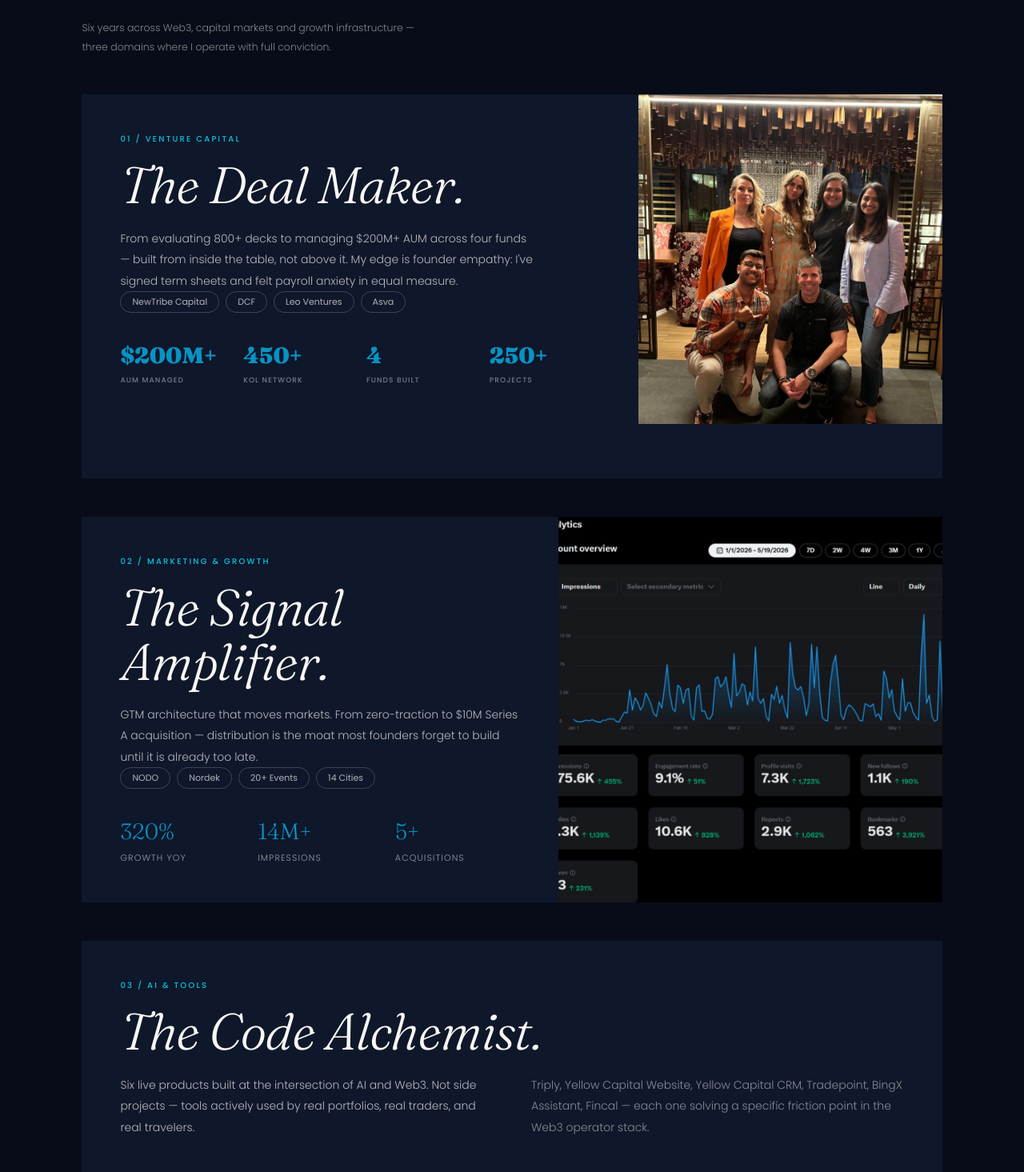
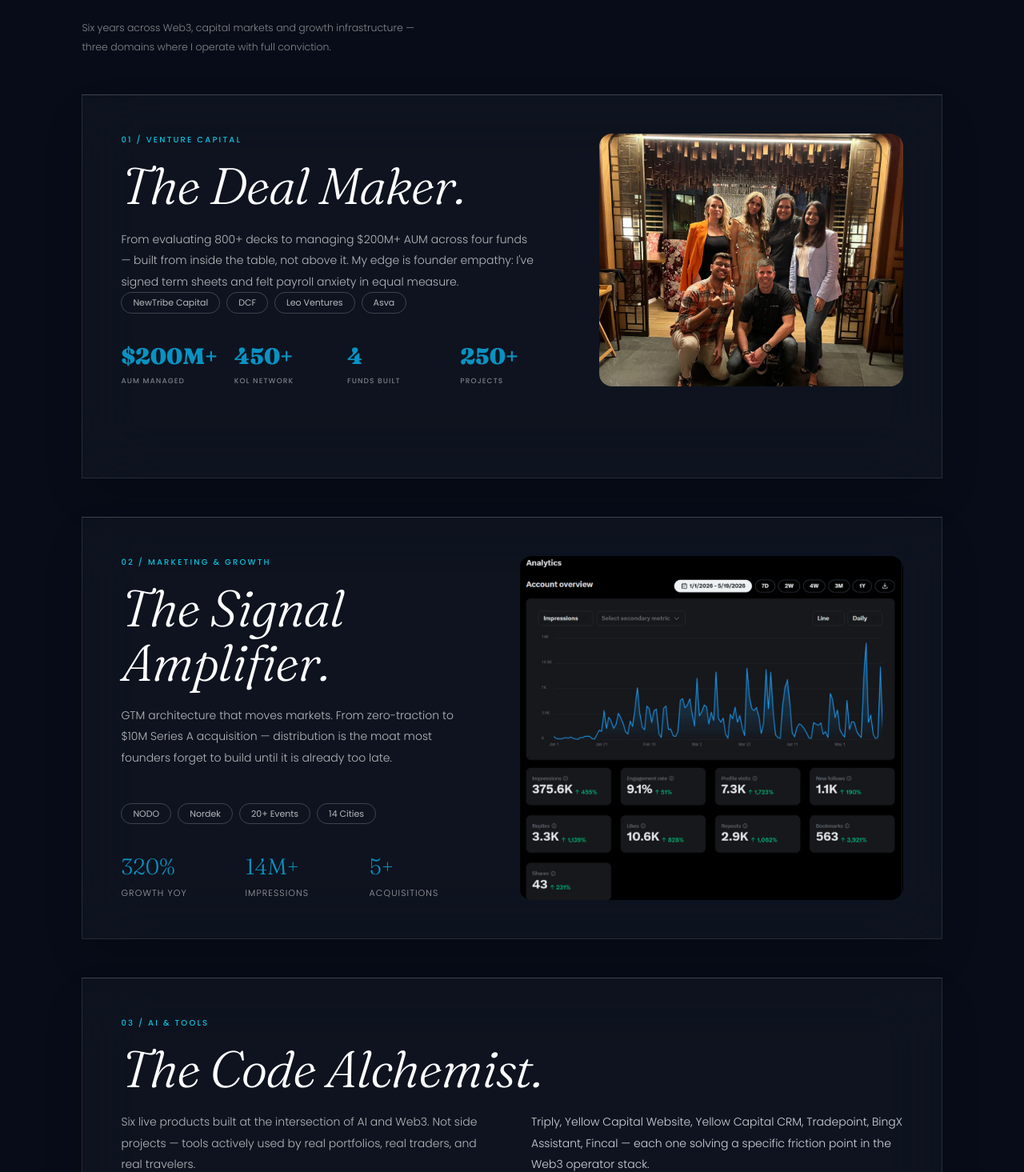
Before and after one commit to Viivek16/portfolio, a React (Vite) app: page / in a window 1280 px wide. Shown: the part 2405-3870 px from the top of the page at 80% size. Built offline with nearby package versions, Linux system fonts and the light colour scheme; a web font is replaced by a local one.

Commit message:
Fix UI/UX: Apply glassmorphism styling to ThreePillars cards

```diff
--- a/src/components/ThreePillars.jsx
+++ b/src/components/ThreePillars.jsx
@@ -20,24 +20,24 @@ const ThreePillars = () => {
       <div className="flex flex-col gap-12 w-full">
 
         {/* Card 1 */}
-        <div className="w-full min-h-[60vh] rounded-3xl bg-[#0f172a] overflow-hidden">
-          <div style={{ display: 'grid', gridTemplateColumns: '1fr 380px', height: '100%' }}>
-            <div style={{ padding: '48px', display: 'flex', flexDirection: 'column', justifyContent: 'space-between' }}>
+        <div className="w-full min-h-[60vh] rounded-3xl bg-white/[0.03] backdrop-blur-2xl border border-white/10 border-t-white/20 shadow-2xl overflow-hidden relative p-8 md:p-12">
+          <div style={{ display: 'grid', gridTemplateColumns: '1fr 380px', height: '100%', gap: '48px' }}>
+            <div style={{ display: 'flex', flexDirection: 'column', justifyContent: 'space-between' }}>
               <div>
                 <p style={{ fontFamily: 'Poppins, sans-serif', fontWeight: 500, fontSize: '10px', letterSpacing: '0.22em', color: '#0AC4E0', marginBottom: '16px' }}>
                   01 / VENTURE CAPITAL
                 </p>
-                <h3 style={{ fontFamily: 'Fraunces, serif', fontStyle: 'italic', fontWeight: 300, fontSize: 'clamp(48px, 6vw, 64px)', letterSpacing: '-0.015em', lineHeight: 1.05, color: '#F8F7F4', marginBottom: '20px' }}>
+                <h3 className="text-white" style={{ fontFamily: 'Fraunces, serif', fontStyle: 'italic', fontWeight: 300, fontSize: 'clamp(48px, 6vw, 64px)', letterSpacing: '-0.015em', lineHeight: 1.05, marginBottom: '20px' }}>
                   The Deal Maker.
                 </h3>
-                <p style={{ fontFamily: 'Poppins, sans-serif', fontWeight: 300, fontSize: '14px', lineHeight: 1.9, color: 'rgba(248,247,244,0.72)', maxWidth: '520px' }}>
+                <p className="text-white/70" style={{ fontFamily: 'Poppins, sans-serif', fontWeight: 300, fontSize: '14px', lineHeight: 1.9, maxWidth: '520px' }}>
                   From evaluating 800+ decks to managing $200M+ AUM across four funds — built from inside the table, not above it. My edge is founder empathy: I've signed term sheets and felt payroll anxiety in equal measure.
                 </p>
               </div>
               <div>
                 <div style={{ display: 'flex', gap: '8px', flexWrap: 'wrap', marginBottom: '32px' }}>
                   {['NewTribe Capital', 'DCF', 'Leo Ventures', 'Asva'].map(label => (
-                    <span key={label} style={{ fontFamily: 'Poppins, sans-serif', fontSize: '11px', fontWeight: 400, border: '1px solid rgba(248,247,244,0.20)', borderRadius: '100px', padding: '4px 14px', color: 'rgba(248,247,244,0.70)' }}>
+                    <span key={label} style={{ fontFamily: 'Poppins, sans-serif', fontSize: '11px', fontWeight: 400, border: '1px solid rgba(255,255,255,0.20)', borderRadius: '100px', padding: '4px 14px', color: 'rgba(255,255,255,0.70)' }}>
                       {label}
                     </span>
                   ))}
@@ -46,13 +46,13 @@ const ThreePillars = () => {
                   {[['$200M+', 'AUM MANAGED'], ['450+', 'KOL NETWORK'], ['4', 'FUNDS BUILT'], ['250+', 'PROJECTS']].map(([num, label]) => (
                     <div key={label}>
                       <p style={{ fontFamily: 'Fraunces, serif', fontWeight: 700, fontStyle: 'normal', fontSize: '28px', color: '#0992C2', margin: 0 }}>{num}</p>
-                      <p style={{ fontFamily: 'Poppins, sans-serif', fontWeight: 500, fontSize: '9px', letterSpacing: '0.12em', color: 'rgba(248,247,244,0.45)', marginTop: '4px' }}>{label}</p>
+                      <p style={{ fontFamily: 'Poppins, sans-serif', fontWeight: 500, fontSize: '9px', letterSpacing: '0.12em', color: 'rgba(255,255,255,0.45)', marginTop: '4px' }}>{label}</p>
                     </div>
                   ))}
                 </div>
               </div>
             </div>
-            <div style={{ position: 'relative', overflow: 'hidden' }}>
+            <div style={{ position: 'relative', overflow: 'hidden', borderRadius: '16px' }}>
               <img
                 src="/images/work/vc-hero.jpg"
                 alt="Venture Capital"
@@ -60,7 +60,7 @@ const ThreePillars = () => {
                 onError={(e) => {
                   e.currentTarget.style.display = 'none';
                   e.currentTarget.parentElement.style.background = 'linear-gradient(160deg, #0B2D72, #0992C2 60%, #0AC4E0)';
-                  e.currentTarget.parentElement.innerHTML += `<div style="position:absolute;inset:0;display:flex;align-items:center;justify-content:center;font-family:Fraunces,serif;font-style:italic;font-size:28px;color:rgba(248,247,244,0.4)">Venture Capital</div>`;
+                  e.currentTarget.parentElement.innerHTML += `<div style="position:absolute;inset:0;display:flex;align-items:center;justify-content:center;font-family:Fraunces,serif;font-style:italic;font-size:28px;color:rgba(255,255,255,0.4)">Venture Capital</div>`;
                 }}
               />
             </div>
@@ -68,24 +68,24 @@ const ThreePillars = () => {
         </div>
 
         {/* Card 2 */}
-        <div className="w-full min-h-[60vh] rounded-3xl bg-[#0f172a] overflow-hidden">
-          <div style={{ display: 'grid', gridTemplateColumns: '1fr 480px', height: '100%' }}>
-            <div style={{ padding: '48px', display: 'flex', flexDirection: 'column', justifyContent: 'space-between' }}>
+        <div className="w-full min-h-[60vh] rounded-3xl bg-white/[0.03] backdrop-blur-2xl border border-white/10 border-t-white/20 shadow-2xl overflow-hidden relative p-8 md:p-12">
+          <div style={{ display: 'grid', gridTemplateColumns: '1fr 480px', height: '100%', gap: '48px' }}>
+            <div style={{ display: 'flex', flexDirection: 'column', justifyContent: 'space-between' }}>
               <div>
                 <p style={{ fontFamily: 'Poppins, sans-serif', fontWeight: 500, fontSize: '10px', letterSpacing: '0.22em', color: '#0AC4E0', marginBottom: '16px' }}>
                   02 / MARKETING & GROWTH
                 </p>
-                <h3 style={{ fontFamily: 'Fraunces, serif', fontStyle: 'italic', fontWeight: 300, fontSize: 'clamp(48px, 6vw, 64px)', letterSpacing: '-0.015em', lineHeight: 1.05, color: '#F8F7F4', marginBottom: '20px' }}>
+                <h3 className="text-white" style={{ fontFamily: 'Fraunces, serif', fontStyle: 'italic', fontWeight: 300, fontSize: 'clamp(48px, 6vw, 64px)', letterSpacing: '-0.015em', lineHeight: 1.05, marginBottom: '20px' }}>
                   The Signal Amplifier.
                 </h3>
-                <p style={{ fontFamily: 'Poppins, sans-serif', fontWeight: 300, fontSize: '14px', lineHeight: 1.9, color: 'rgba(248,247,244,0.72)', maxWidth: '520px' }}>
+                <p className="text-white/70" style={{ fontFamily: 'Poppins, sans-serif', fontWeight: 300, fontSize: '14px', lineHeight: 1.9, maxWidth: '520px' }}>
                   GTM architecture that moves markets. From zero-traction to $10M Series A acquisition — distribution is the moat most founders forget to build until it is already too late.
                 </p>
               </div>
               <div>
                 <div style={{ display: 'flex', gap: '8px', flexWrap: 'wrap', marginBottom: '32px' }}>
                   {['NODO', 'Nordek', '20+ Events', '14 Cities'].map(label => (
-                    <span key={label} style={{ fontFamily: 'Poppins, sans-serif', fontSize: '11px', fontWeight: 400, border: '1px solid rgba(248,247,244,0.20)', borderRadius: '100px', padding: '4px 14px', color: 'rgba(248,247,244,0.70)' }}>
+                    <span key={label} style={{ fontFamily: 'Poppins, sans-serif', fontSize: '11px', fontWeight: 400, border: '1px solid rgba(255,255,255,0.20)', borderRadius: '100px', padding: '4px 14px', color: 'rgba(255,255,255,0.70)' }}>
                       {label}
                     </span>
                   ))}
@@ -93,20 +93,20 @@ const ThreePillars = () => {
                 <div style={{ display: 'grid', gridTemplateColumns: 'repeat(3, 1fr)', gap: '16px' }}>
                   <div>
                     <p style={{ fontFamily: 'Fraunces, serif', fontWeight: 300, fontStyle: 'normal', fontSize: '28px', color: '#0992C2', margin: 0 }}>320%</p>
-                    <p style={{ fontFamily: 'Poppins, sans-serif', fontWeight: 300, fontSize: '11px', color: 'rgba(248,247,244,0.6)', marginTop: '4px', textTransform: 'uppercase', letterSpacing: '0.1em' }}>Growth YoY</p>
+                    <p style={{ fontFamily: 'Poppins, sans-serif', fontWeight: 300, fontSize: '11px', color: 'rgba(255,255,255,0.6)', marginTop: '4px', textTransform: 'uppercase', letterSpacing: '0.1em' }}>Growth YoY</p>
                   </div>
                   <div>
                     <p style={{ fontFamily: 'Fraunces, serif', fontWeight: 300, fontStyle: 'normal', fontSize: '28px', color: '#0992C2', margin: 0 }}>14M+</p>
-                    <p style={{ fontFamily: 'Poppins, sans-serif', fontWeight: 300, fontSize: '11px', color: 'rgba(248,247,244,0.6)', marginTop: '4px', textTransform: 'uppercase', letterSpacing: '0.1em' }}>Impressions</p>
+                    <p style={{ fontFamily: 'Poppins, sans-serif', fontWeight: 300, fontSize: '11px', color: 'rgba(255,255,255,0.6)', marginTop: '4px', textTransform: 'uppercase', letterSpacing: '0.1em' }}>Impressions</p>
                   </div>
                   <div>
                     <p style={{ fontFamily: 'Fraunces, serif', fontWeight: 300, fontStyle: 'normal', fontSize: '28px', color: '#0992C2', margin: 0 }}>5+</p>
-                    <p style={{ fontFamily: 'Poppins, sans-serif', fontWeight: 300, fontSize: '11px', color: 'rgba(248,247,244,0.6)', marginTop: '4px', textTransform: 'uppercase', letterSpacing: '0.1em' }}>Acquisitions</p>
+                    <p style={{ fontFamily: 'Poppins, sans-serif', fontWeight: 300, fontSize: '11px', color: 'rgba(255,255,255,0.6)', marginTop: '4px', textTransform: 'uppercase', letterSpacing: '0.1em' }}>Acquisitions</p>
                   </div>
                 </div>
               </div>
             </div>
-            <div style={{ position: 'relative', overflow: 'hidden' }}>
+            <div style={{ position: 'relative', overflow: 'hidden', borderRadius: '16px' }}>
               <img
                 src="/images/work/marketing-hero.jpg"
                 alt="Marketing & Growth"
@@ -114,7 +114,7 @@ const ThreePillars = () => {
                 onError={(e) => {
                   e.currentTarget.style.display = 'none';
                   e.currentTarget.parentElement.style.background = 'linear-gradient(160deg, #0B1A4A, #0B2D72 50%, #0992C2)';
-                  e.currentTarget.parentElement.innerHTML += `<div style="position:absolute;inset:0;display:flex;align-items:center;justify-content:center;font-family:Fraunces,serif;font-style:italic;font-size:28px;color:rgba(248,247,244,0.4)">Marketing & Growth</div>`;
+                  e.currentTarget.parentElement.innerHTML += `<div style="position:absolute;inset:0;display:flex;align-items:center;justify-content:center;font-family:Fraunces,serif;font-style:italic;font-size:28px;color:rgba(255,255,255,0.4)">Marketing & Growth</div>`;
                 }}
               />
             </div>
@@ -122,19 +122,19 @@ const ThreePillars = () => {
         </div>
 
         {/* Card 3 */}
-        <div className="w-full min-h-[60vh] rounded-3xl bg-[#0f172a] overflow-hidden">
-          <div style={{ padding: '48px', display: 'flex', flexDirection: 'column', height: '100%' }}>
+        <div className="w-full min-h-[60vh] rounded-3xl bg-white/[0.03] backdrop-blur-2xl border border-white/10 border-t-white/20 shadow-2xl overflow-hidden relative p-8 md:p-12">
+          <div style={{ display: 'flex', flexDirection: 'column', height: '100%' }}>
             <p style={{ fontFamily: 'Poppins, sans-serif', fontWeight: 500, fontSize: '10px', letterSpacing: '0.22em', color: '#0AC4E0', marginBottom: '16px' }}>
               03 / AI & TOOLS
             </p>
-            <h3 style={{ fontFamily: 'Fraunces, serif', fontStyle: 'italic', fontWeight: 300, fontSize: 'clamp(48px, 6vw, 64px)', letterSpacing: '-0.015em', lineHeight: 1.05, color: '#F8F7F4', marginBottom: '20px' }}>
+            <h3 className="text-white" style={{ fontFamily: 'Fraunces, serif', fontStyle: 'italic', fontWeight: 300, fontSize: 'clamp(48px, 6vw, 64px)', letterSpacing: '-0.015em', lineHeight: 1.05, marginBottom: '20px' }}>
               The Code Alchemist.
             </h3>
             <div style={{ display: 'grid', gridTemplateColumns: '1fr 1fr', gap: '48px' }}>
-              <p style={{ fontFamily: 'Poppins, sans-serif', fontWeight: 300, fontSize: '14px', lineHeight: 1.9, color: 'rgba(248,247,244,0.72)' }}>
+              <p className="text-white/70" style={{ fontFamily: 'Poppins, sans-serif', fontWeight: 300, fontSize: '14px', lineHeight: 1.9 }}>
                 Six live products built at the intersection of AI and Web3. Not side projects — tools actively used by real portfolios, real traders, and real travelers.
               </p>
-              <p style={{ fontFamily: 'Poppins, sans-serif', fontWeight: 300, fontSize: '14px', lineHeight: 1.9, color: 'rgba(248,247,244,0.52)' }}>
+              <p className="text-gray-300" style={{ fontFamily: 'Poppins, sans-serif', fontWeight: 300, fontSize: '14px', lineHeight: 1.9 }}>
                 Triply, Yellow Capital Website, Yellow Capital CRM, Tradepoint, BingX Assistant, Fincal — each one solving a specific friction point in the Web3 operator stack.
               </p>
             </div>
```
